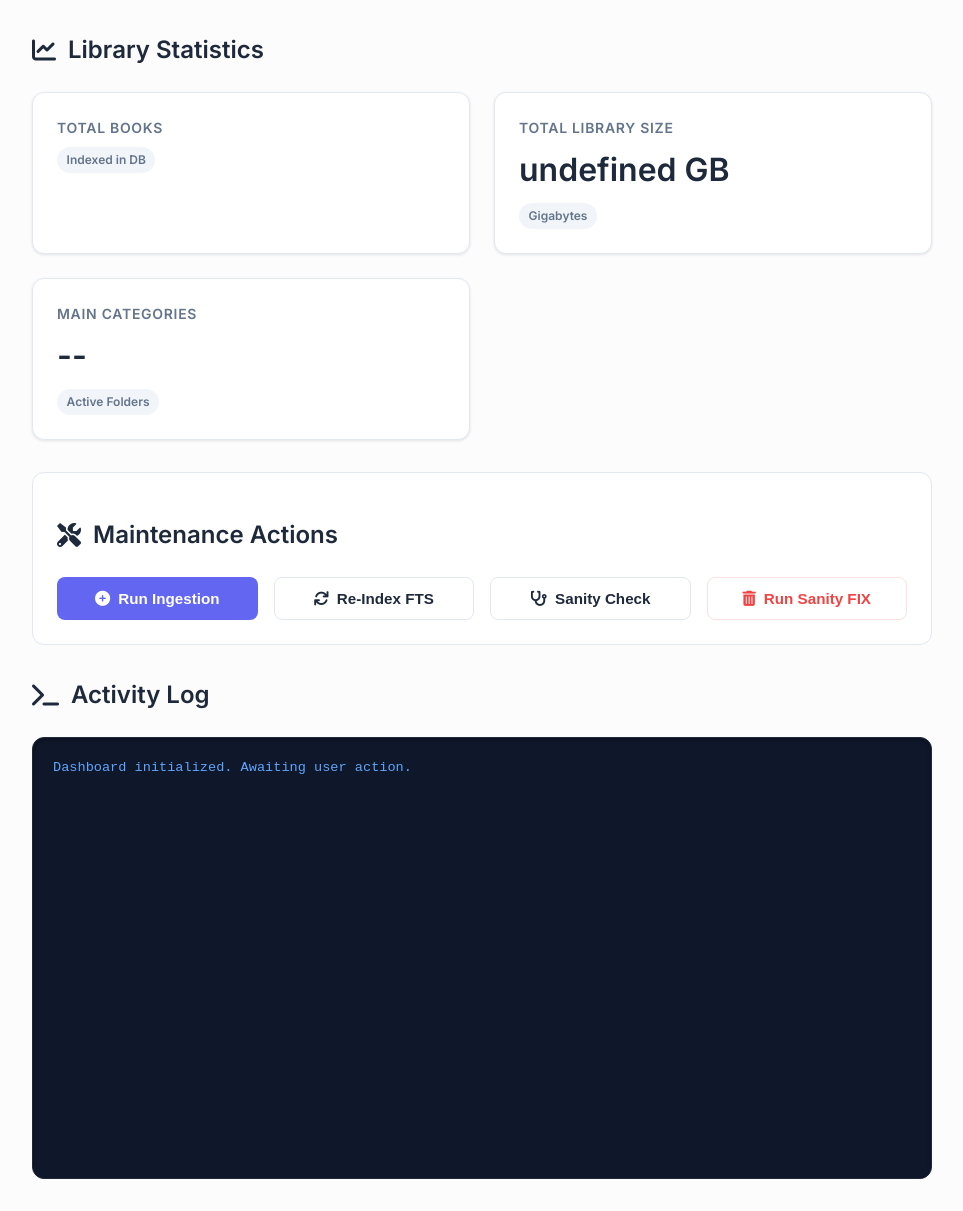
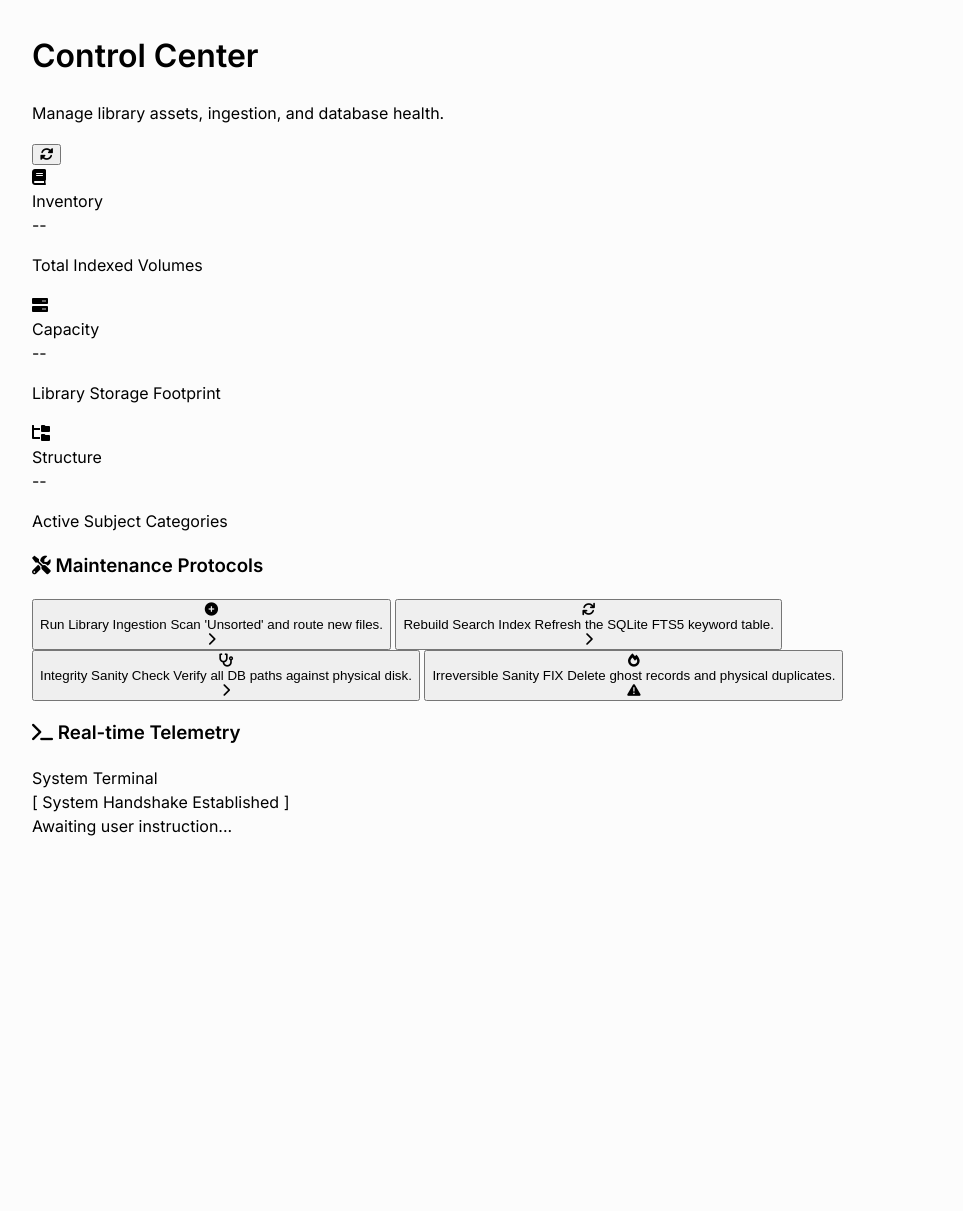
Before and after one commit to SauereggerJ/mathstudio, a Flask app: page /admin in a window 1280 px wide. Shown: the part 82-1293 px from the top of the page, without its empty margins (158-1121 px from the left). After the commit the page ends 918 px from the top, so only its background shows below. Run offline with Flask 3, Linux system fonts and the light colour scheme; data that the repository does not hold is empty; parts of the project's set-up code (start-up, migrations or seed data) failed here and were passed over; some libraries are stand-ins or nearby versions.

Commit message:
UI: Fix admin stats/logs and notes purge functionality

```diff
--- a/templates/admin.html
+++ b/templates/admin.html
@@ -1,228 +1,162 @@
 {% extends "base.html" %}
 
-{% block title %}Admin Dashboard - Math Studio{% endblock %}
-
-{% block extra_head %}
-<style>
-    :root {
-        --primary: #6366f1;
-        --secondary: #4f46e5;
-        --bg-card: #ffffff;
-        --text-main: #1e293b;
-        --text-muted: #64748b;
-        --success: #10b981;
-        --warning: #f59e0b;
-        --danger: #ef4444;
-    }
-
-    .admin-grid {
-        display: grid;
-        grid-template-columns: repeat(auto-fit, minmax(300px, 1fr));
-        gap: 1.5rem;
-        margin-bottom: 2rem;
-    }
-
-    .stat-card {
-        background: var(--bg-card);
-        border: 1px solid #e2e8f0;
-        border-radius: 12px;
-        padding: 1.5rem;
-        box-shadow: 0 1px 3px rgba(0, 0, 0, 0.1);
-        transition: transform 0.2s;
-    }
-
-    .stat-card:hover {
-        transform: translateY(-2px);
-    }
-
-    .stat-card .label {
-        font-size: 0.875rem;
-        color: var(--text-muted);
-        text-transform: uppercase;
-        letter-spacing: 0.05em;
-        font-weight: 600;
-    }
-
-    .stat-card .value {
-        font-size: 2rem;
-        font-weight: 800;
-        color: var(--text-main);
-        margin: 0.5rem 0;
-    }
-
-    .action-panel {
-        background: var(--bg-card);
-        border: 1px solid #e2e8f0;
-        border-radius: 12px;
-        padding: 1.5rem;
-        margin-bottom: 2rem;
-    }
-
-    .action-buttons {
-        display: grid;
-        grid-template-columns: repeat(auto-fit, minmax(200px, 1fr));
-        gap: 1rem;
-        margin-top: 1rem;
-    }
-
-    .btn-admin {
-        padding: 0.75rem 1rem;
-        border-radius: 8px;
-        font-weight: 600;
-        cursor: pointer;
-        display: flex;
-        align-items: center;
-        justify-content: center;
-        gap: 0.5rem;
-        transition: all 0.2s;
-        border: 1px solid transparent;
-        font-size: 0.95rem;
-    }
-
-    .btn-primary {
-        background: var(--primary);
-        color: white;
-    }
-
-    .btn-primary:hover {
-        background: var(--secondary);
-    }
-
-    .btn-outline {
-        background: white;
-        border-color: #e2e8f0;
-        color: var(--text-main);
-    }
-
-    .btn-outline:hover {
-        background: #f8fafc;
-        border-color: var(--primary);
-        color: var(--primary);
-    }
-
-    .btn-danger {
-        background: white;
-        border-color: #fee2e2;
-        color: var(--danger);
-    }
-
-    .btn-danger:hover {
-        background: #fef2f2;
-        border-color: var(--danger);
-    }
-
-    .console-wrap {
-        background: #0f172a;
-        color: #cbd5e1;
-        border-radius: 12px;
-        padding: 1.25rem;
-        font-family: 'Fira Code', 'Courier New', monospace;
-        font-size: 0.85rem;
-        height: 400px;
-        overflow-y: auto;
-        border: 1px solid #1e293b;
-        box-shadow: inset 0 2px 4px rgba(0, 0, 0, 0.3);
-    }
-
-    .console-line {
-        margin-bottom: 0.25rem;
-        line-height: 1.4;
-        white-space: pre-wrap;
-    }
-
-    .line-success {
-        color: #4ade80;
-    }
-
-    .line-error {
-        color: #f87171;
-    }
-
-    .line-info {
-        color: #60a5fa;
-    }
-
-    .badge {
-        display: inline-block;
-        padding: 0.25rem 0.6rem;
-        border-radius: 20px;
-        font-size: 0.75rem;
-        font-weight: 600;
-        background: #f1f5f9;
-        color: var(--text-muted);
-    }
-
-    h2 {
-        font-weight: 800;
-        margin-bottom: 1.5rem;
-        color: var(--text-main);
-        display: flex;
-        align-items: center;
-        gap: 0.75rem;
-    }
-</style>
-{% endblock %}
+{% block title %}Admin Dashboard - MathStudio{% endblock %}
 
 {% block content %}
-<div style="margin-top: 1rem;">
-    <h2><i class="fas fa-chart-line"></i> Library Statistics</h2>
-    <div class="admin-grid" id="stats-grid">
-        <div class="stat-card">
-            <div class="label">Total Books</div>
-            <div class="value" id="stat-total-books">--</div>
-            <div class="badge">Indexed in DB</div>
+<div class="mb-8 flex flex-col md:flex-row md:items-center md:justify-between gap-4">
+    <div>
+        <h1 class="text-3xl font-black text-slate-900 tracking-tight">Control Center</h1>
+        <p class="text-slate-500 font-medium">Manage library assets, ingestion, and database health.</p>
+    </div>
+    <div class="flex gap-2">
+        <button onclick="loadStats()" class="p-2.5 text-slate-500 bg-white border border-slate-200 rounded-xl hover:bg-slate-50 transition-colors shadow-sm">
+            <i class="fas fa-sync-alt"></i>
+        </button>
+    </div>
+</div>
+
+<!-- Stats Grid -->
+<div class="grid grid-cols-1 md:grid-cols-3 gap-6 mb-12">
+    <div class="bg-white p-6 rounded-2xl border border-slate-100 shadow-sm">
+        <div class="flex items-center justify-between mb-4">
+            <div class="w-12 h-12 bg-blue-50 text-blue-600 rounded-xl flex items-center justify-center text-xl">
+                <i class="fas fa-book"></i>
+            </div>
+            <span class="text-[10px] font-black text-slate-400 uppercase tracking-widest text-right">Inventory</span>
         </div>
-        <div class="stat-card">
-            <div class="label">Total Library Size</div>
-            <div class="value" id="stat-total-size">--</div>
-            <div class="badge">Gigabytes</div>
-        </div>
-        <div class="stat-card">
-            <div class="label">Main Categories</div>
-            <div class="value" id="stat-total-cats">--</div>
-            <div class="badge">Active Folders</div>
-        </div>
+        <div class="text-3xl font-black text-slate-900 mb-1" id="stat-total-books">--</div>
+        <p class="text-sm font-bold text-slate-500 uppercase tracking-tighter">Total Indexed Volumes</p>
     </div>
 
-    <div class="action-panel">
-        <h2><i class="fas fa-tools"></i> Maintenance Actions</h2>
-        <div class="action-buttons">
-            <button class="btn-admin btn-primary"
-                onclick="runAction('/api/v1/admin/ingest', {dry_run: false}, 'Ingestion started...')">
-                <i class="fas fa-plus-circle"></i> Run Ingestion
+    <div class="bg-white p-6 rounded-2xl border border-slate-100 shadow-sm">
+        <div class="flex items-center justify-between mb-4">
+            <div class="w-12 h-12 bg-emerald-50 text-emerald-600 rounded-xl flex items-center justify-center text-xl">
+                <i class="fas fa-server"></i>
+            </div>
+            <span class="text-[10px] font-black text-slate-400 uppercase tracking-widest text-right">Capacity</span>
+        </div>
+        <div class="text-3xl font-black text-slate-900 mb-1" id="stat-total-size">--</div>
+        <p class="text-sm font-bold text-slate-500 uppercase tracking-tighter">Library Storage Footprint</p>
+    </div>
+
+    <div class="bg-white p-6 rounded-2xl border border-slate-100 shadow-sm">
+        <div class="flex items-center justify-between mb-4">
+            <div class="w-12 h-12 bg-indigo-50 text-indigo-600 rounded-xl flex items-center justify-center text-xl">
+                <i class="fas fa-folder-tree"></i>
+            </div>
+            <span class="text-[10px] font-black text-slate-400 uppercase tracking-widest text-right">Structure</span>
+        </div>
+        <div class="text-3xl font-black text-slate-900 mb-1" id="stat-total-cats">--</div>
+        <p class="text-sm font-bold text-slate-500 uppercase tracking-tighter">Active Subject Categories</p>
+    </div>
+</div>
+
+<!-- Action Grid -->
+<div class="grid grid-cols-1 lg:grid-cols-2 gap-12 mb-12">
+    <div>
+        <h3 class="text-sm font-black text-slate-400 uppercase tracking-widest mb-6 flex items-center">
+            <i class="fas fa-tools mr-3"></i> Maintenance Protocols
+        </h3>
+        <div class="space-y-4">
+            <button onclick="runAction('/api/v1/admin/ingest', {dry_run: false}, 'Ingestion triggered...')"
+                class="group w-full flex items-center justify-between p-4 bg-white border border-slate-200 rounded-2xl hover:border-blue-500 hover:shadow-lg transition-all text-left">
+                <div class="flex items-center">
+                    <div class="w-10 h-10 bg-blue-50 text-blue-600 rounded-lg flex items-center justify-center mr-4 group-hover:bg-blue-600 group-hover:text-white transition-colors">
+                        <i class="fas fa-plus-circle"></i>
+                    </div>
+                    <div>
+                        <span class="block font-bold text-slate-900">Run Library Ingestion</span>
+                        <span class="text-xs text-slate-500">Scan 'Unsorted' and route new files.</span>
+                    </div>
+                </div>
+                <i class="fas fa-chevron-right text-slate-300 group-hover:text-blue-500 group-hover:translate-x-1 transition-all"></i>
             </button>
-            <button class="btn-admin btn-outline"
-                onclick="runAction('/api/v1/admin/indexer', {force: false}, 'Indexing rebuild started...')">
-                <i class="fas fa-sync"></i> Re-Index FTS
+
+            <button onclick="runAction('/api/v1/admin/indexer', {force: false}, 'FTS Rebuild triggered...')"
+                class="group w-full flex items-center justify-between p-4 bg-white border border-slate-200 rounded-2xl hover:border-indigo-500 hover:shadow-lg transition-all text-left">
+                <div class="flex items-center">
+                    <div class="w-10 h-10 bg-indigo-50 text-indigo-600 rounded-lg flex items-center justify-center mr-4 group-hover:bg-indigo-600 group-hover:text-white transition-colors">
+                        <i class="fas fa-sync"></i>
+                    </div>
+                    <div>
+                        <span class="block font-bold text-slate-900">Rebuild Search Index</span>
+                        <span class="text-xs text-slate-500">Refresh the SQLite FTS5 keyword table.</span>
+                    </div>
+                </div>
+                <i class="fas fa-chevron-right text-slate-300 group-hover:text-indigo-500 group-hover:translate-x-1 transition-all"></i>
             </button>
-            <button class="btn-admin btn-outline"
-                onclick="runAction('/api/v1/admin/sanity/check', {}, 'Sanity check running...')">
-                <i class="fas fa-stethoscope"></i> Sanity Check
+
+            <button onclick="runAction('/api/v1/admin/sanity/check', {}, 'Sanity check initialized...')"
+                class="group w-full flex items-center justify-between p-4 bg-white border border-slate-200 rounded-2xl hover:border-emerald-500 hover:shadow-lg transition-all text-left">
+                <div class="flex items-center">
+                    <div class="w-10 h-10 bg-emerald-50 text-emerald-600 rounded-lg flex items-center justify-center mr-4 group-hover:bg-emerald-600 group-hover:text-white transition-colors">
+                        <i class="fas fa-stethoscope"></i>
+                    </div>
+                    <div>
+                        <span class="block font-bold text-slate-900">Integrity Sanity Check</span>
+                        <span class="text-xs text-slate-500">Verify all DB paths against physical disk.</span>
+                    </div>
+                </div>
+                <i class="fas fa-chevron-right text-slate-300 group-hover:text-emerald-500 group-hover:translate-x-1 transition-all"></i>
             </button>
-            <button class="btn-admin btn-danger" onclick="confirmFix()">
-                <i class="fas fa-trash-alt"></i> Run Sanity FIX
+
+            <button onclick="confirmFix()"
+                class="group w-full flex items-center justify-between p-4 bg-white border border-rose-100 rounded-2xl hover:border-rose-500 hover:shadow-lg transition-all text-left">
+                <div class="flex items-center">
+                    <div class="w-10 h-10 bg-rose-50 text-rose-600 rounded-lg flex items-center justify-center mr-4 group-hover:bg-rose-600 group-hover:text-white transition-colors">
+                        <i class="fas fa-fire"></i>
+                    </div>
+                    <div>
+                        <span class="block font-bold text-slate-900 text-rose-700">Irreversible Sanity FIX</span>
+                        <span class="text-xs text-slate-500">Delete ghost records and physical duplicates.</span>
+                    </div>
+                </div>
+                <i class="fas fa-warning text-rose-200 group-hover:text-rose-500 group-hover:scale-110 transition-all"></i>
             </button>
         </div>
     </div>
 
-    <h2><i class="fas fa-terminal"></i> Activity Log</h2>
-    <div class="console-wrap" id="console">
-        <div class="console-line line-info">Dashboard initialized. Awaiting user action.</div>
+    <div>
+        <h3 class="text-sm font-black text-slate-400 uppercase tracking-widest mb-6 flex items-center">
+            <i class="fas fa-terminal mr-3"></i> Real-time Telemetry
+        </h3>
+        <div class="bg-slate-900 rounded-2xl overflow-hidden shadow-2xl border border-slate-800">
+            <div class="flex justify-between items-center px-4 py-2 bg-slate-800 border-b border-slate-700">
+                <div class="flex gap-1.5">
+                    <div class="w-2.5 h-2.5 rounded-full bg-rose-500"></div>
+                    <div class="w-2.5 h-2.5 rounded-full bg-amber-500"></div>
+                    <div class="w-2.5 h-2.5 rounded-full bg-emerald-500"></div>
+                </div>
+                <span class="text-[10px] font-black text-slate-500 uppercase tracking-tighter">System Terminal</span>
+            </div>
+            <div id="console" class="h-[380px] p-4 font-mono text-xs overflow-y-auto space-y-1 text-slate-300">
+                <div class="text-blue-400 font-bold tracking-widest border-b border-slate-800 pb-1 mb-2 uppercase">[ System Handshake Established ]</div>
+                <div class="opacity-50 tracking-tighter">Awaiting user instruction...</div>
+            </div>
+        </div>
     </div>
 </div>
 {% endblock %}
 
 {% block scripts %}
 <script>
+    document.addEventListener('DOMContentLoaded', () => {
+        loadStats();
+        loadLogs();
+        // Periodically refresh logs
+        setInterval(loadLogs, 10000);
+    });
+
     async function loadStats() {
         try {
             const res = await fetch('/api/v1/admin/stats');
             const data = await res.json();
-            document.getElementById('stat-total-books').textContent = data.total_books;
-            document.getElementById('stat-total-size').textContent = data.total_size_gb + ' GB';
+            document.getElementById('stat-total-books').textContent = data.total_books.toLocaleString();
+            document.getElementById('stat-total-size').textContent = data.total_size_gb.toFixed(1) + ' GB';
             document.getElementById('stat-total-cats').textContent = data.categories.length;
         } catch (e) {
-            console.error(e);
+            console.error('Failed to load stats:', e);
+            document.getElementById('stat-total-books').textContent = 'Error';
         }
     }
 
@@ -232,25 +166,36 @@
             const data = await res.json();
             if (data.logs) {
                 const consoleDiv = document.getElementById('console');
-                consoleDiv.innerHTML = '<div class="console-line line-info">--- Log Snapshot ---</div>';
-                const lines = data.logs.split('\n');
+                const lines = data.logs.split('
+').filter(l => l.trim() !== "");
+                consoleDiv.innerHTML = '<div class="text-blue-400 font-bold tracking-widest border-b border-slate-800 pb-1 mb-2 uppercase">[ Live Log Stream ]</div>';
                 lines.forEach(line => {
                     const div = document.createElement('div');
-                    div.className = 'console-line';
-                    if (line.includes('ERROR') || line.includes('Error')) div.classList.add('line-error');
-                    if (line.includes('SUCCESS') || line.includes('DONE')) div.classList.add('line-success');
-                    div.textContent = line;
+                    if (line.includes('ERROR') || line.includes('Error')) div.className = 'text-rose-400';
+                    else if (line.includes('DONE') || line.includes('SUCCESS')) div.className = 'text-emerald-400';
+                    else if (line.includes('Processing')) div.className = 'text-blue-300';
+                    else div.className = 'opacity-80';
+                    div.textContent = `> ${line}`;
                     consoleDiv.appendChild(div);
                 });
                 consoleDiv.scrollTop = consoleDiv.scrollHeight;
             }
-        } catch (e) {
-            console.error(e);
-        }
+        } catch (e) { console.error('Failed to load logs:', e); }
+    }
+
+    function logToConsole(msg, type = '') {
+        const consoleDiv = document.getElementById('console');
+        const div = document.createElement('div');
+        if (type === 'error') div.className = 'text-rose-500 font-bold uppercase';
+        else if (type === 'success') div.className = 'text-emerald-500 font-bold uppercase';
+        else div.className = 'text-blue-400 font-bold';
+        div.textContent = `[EVENT] ${msg}`;
+        consoleDiv.appendChild(div);
+        consoleDiv.scrollTop = consoleDiv.scrollHeight;
     }
 
     async function runAction(url, body, msg) {
-        logToConsole(msg, 'info');
+        logToConsole(msg);
         try {
             const res = await fetch(url, {
                 method: 'POST',
@@ -259,37 +204,22 @@
             });
             const data = await res.json();
             if (data.success || !data.error) {
-                logToConsole('DONE: Action completed successfully.', 'success');
-                if (data.stdout) logToConsole(data.stdout);
+                logToConsole('Operation Complete.', 'success');
+                if (data.stdout) {
+                    data.stdout.split('
+').forEach(l => { if(l.trim()) logToConsole(l); });
+                }
             } else {
-                logToConsole('ERROR: ' + (data.error || 'Unknown error'), 'error');
+                logToConsole('ERROR: ' + (data.error || 'Check logs'), 'error');
             }
             loadStats();
-        } catch (e) {
-            logToConsole('CRITICAL ERROR: ' + e, 'error');
-        }
+        } catch (e) { logToConsole('CONNECTION INTERRUPTED', 'error'); }
     }
 
     function confirmFix() {
-        if (confirm("WARNING: Sanity FIX will delete redundant physical files and remove stale database entries. This is irreversible.\n\nAre you sure you want to proceed?")) {
-            runAction('/api/v1/admin/sanity/fix', {}, 'Sanity FIX started...');
+        if (confirm("DANGER: This will delete physical files and DB records. Proceed?")) {
+            runAction('/api/v1/admin/sanity/fix', {}, 'PURGE PROTOCOL INITIALIZED...');
         }
     }
-
-    function logToConsole(msg, type = '') {
-        const consoleDiv = document.getElementById('console');
-        const div = document.createElement('div');
-        div.className = 'console-line';
-        if (type === 'error') div.classList.add('line-error');
-        if (type === 'success') div.classList.add('line-success');
-        if (type === 'info') div.classList.add('line-info');
-        div.textContent = `[${new Date().toLocaleTimeString()}] ${msg}`;
-        consoleDiv.appendChild(div);
-        consoleDiv.scrollTop = consoleDiv.scrollHeight;
-    }
-
-    // Init
-    loadStats();
-    setInterval(loadLogs, 5000); // Polling logs every 5s
 </script>
 {% endblock %}
```
Also changed, not shown: templates/notes.html (+119 -213 lines).
